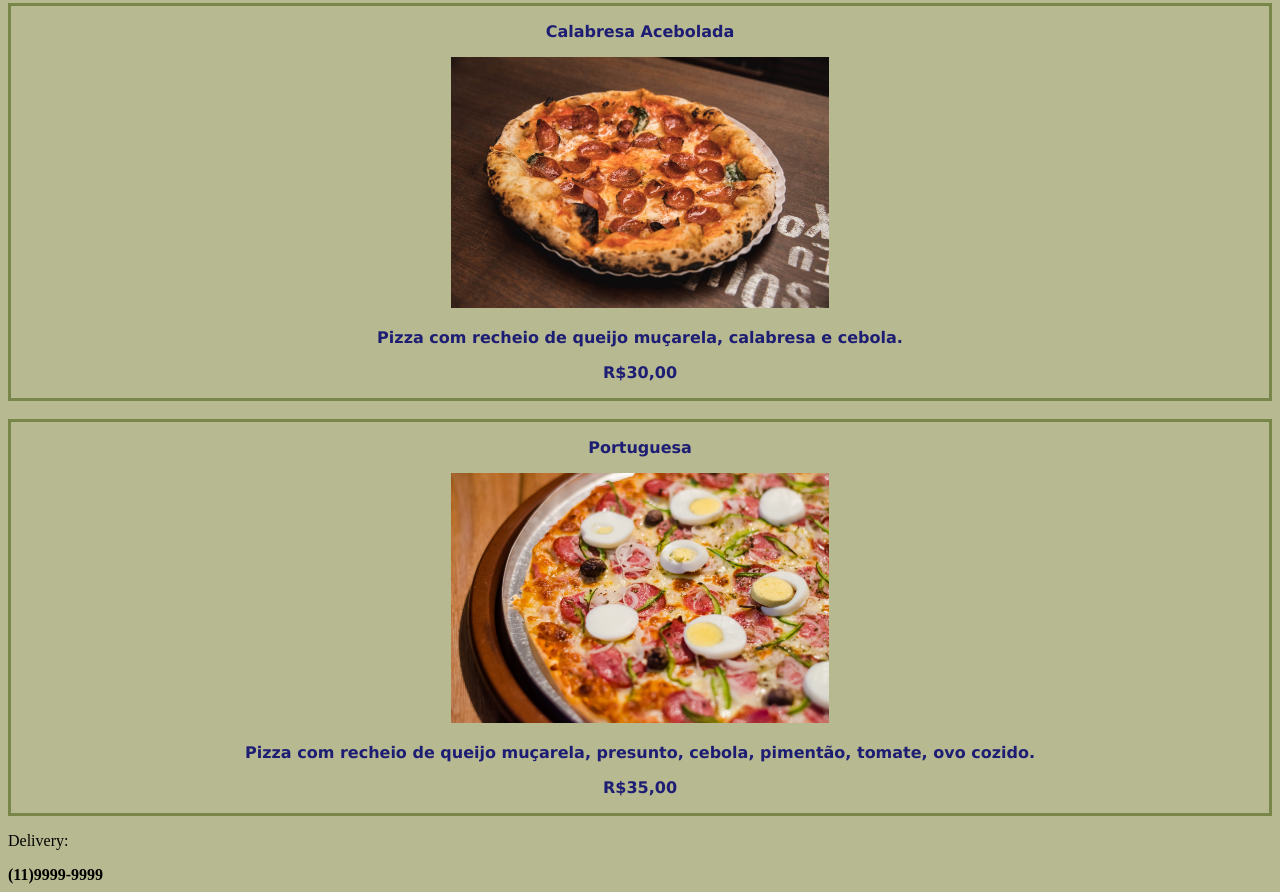
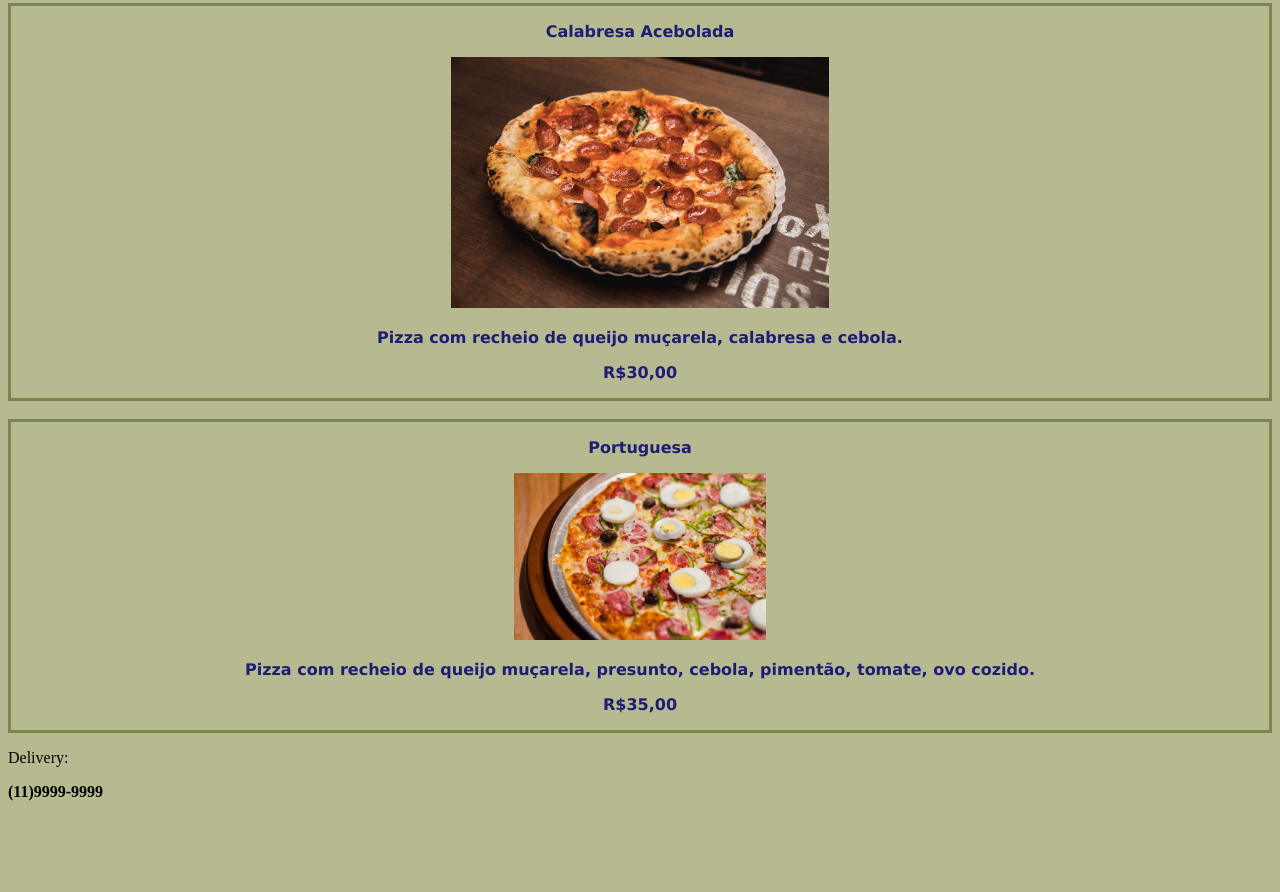
Before and after one commit to elainegsleal/cardapio, a plain HTML site: page index.html in a window 1280 px wide. Shown: the part 982-1874 px from the top of the page. After the commit the page ends 1791 px from the top, so only its background shows below. Drawn offline with Linux system fonts and the light colour scheme.

Commit message:
Update index.html

```diff
--- a/index.html
+++ b/index.html
@@ -34,10 +34,11 @@
     <br>
     <div class="div_central">
         <p> Portuguesa </p>
-        <img src="imagem/portuguesa.jpg" alt="portuguesa" width="30%">
+        <img src="imagem/portuguesa.jpg" alt="portuguesa" width="20%">
         <p> Pizza com recheio de queijo muçarela, presunto, cebola, pimentão, tomate, ovo cozido.</p>
          </p>R$35,00</p>
     </div>
+
     <div class="div_contato">
         <p>Delivery:</p>
            <strong>(11)9999-9999</strong>
```
